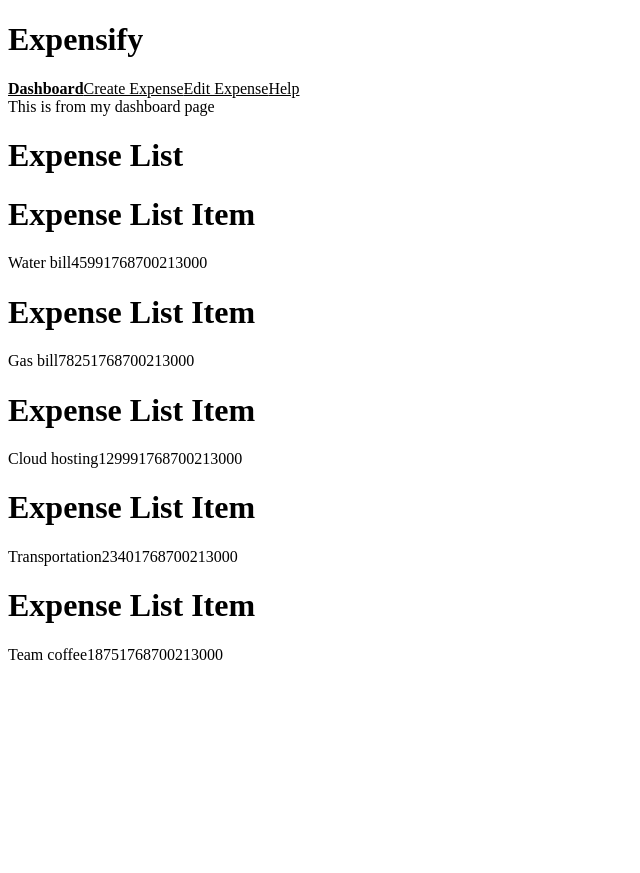
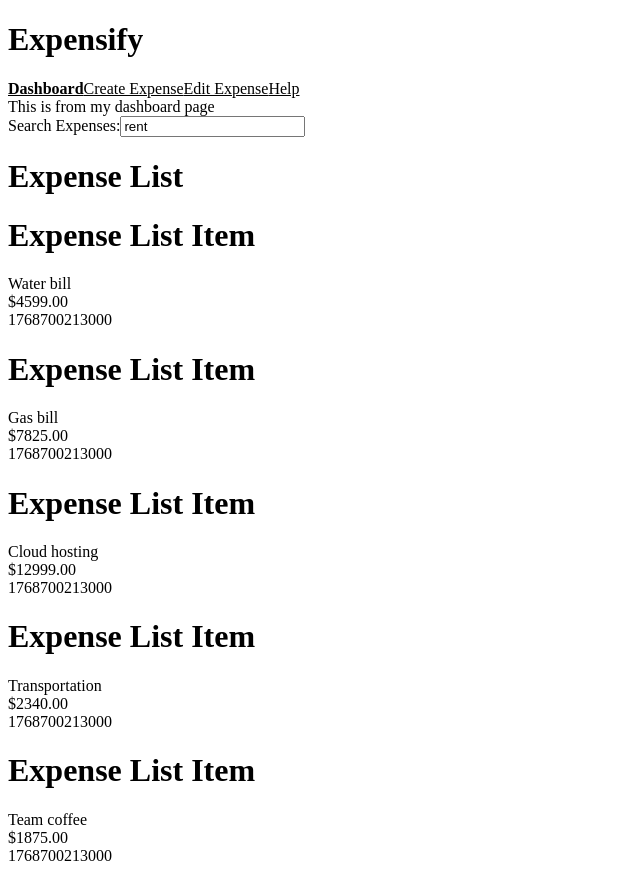
Before and after one commit to DLew2024/Expensify, a React (Vite) app: page / in a window 1280 px wide. Shown: the whole page, without its empty margins (0-640 px from the left). Before the commit the page ends 800 px from the top, so only its background shows below. Built offline with nearby package versions, Linux system fonts and the light colour scheme.

Commit message:
using modern react useSelector to get state

```diff
--- a/src/components/Routes/ExpenseDashboard/ExpenseDashboard.tsx
+++ b/src/components/Routes/ExpenseDashboard/ExpenseDashboard.tsx
@@ -4,6 +4,7 @@
 import { setTextFilter } from '../../../store/slices/filtersSlice';
 import { store } from '../../../store/store';
 import ExpenseList from './components/ExpenseList';
+import ExpenseListFilters from './components/ExpenseListFilters';
 
 const ExpenseDashBoardPage = () => {
 	const dispatch = useDispatch();
@@ -71,6 +72,7 @@
 	return (
 		<div>
 			This is from my dashboard page
+			<ExpenseListFilters />
 			<ExpenseList />
 		</div>
 	);
--- a/src/components/Routes/ExpenseDashboard/components/ExpenseList.tsx
+++ b/src/components/Routes/ExpenseDashboard/components/ExpenseList.tsx
@@ -1,30 +1,18 @@
-import { connect } from 'react-redux';
+import { useSelector } from 'react-redux';
 import type { AppState } from '../../../../store/store';
-import type { Expense } from '../../../../utils/DataTypes/ExpenseTypes';
-import type { Filters } from '../../../../utils/DataTypes/FilterTypes';
 import ExpenseListItem from './ExpenseListItem';
 
-type ExpenseListProps = {
-	expenses: Expense[];
-	filters: Filters;
-};
+const ExpenseList = () => {
+	const $expenses = useSelector((state: AppState) => state.expenses.expenses);
 
-const ExpenseList = ({ expenses }: ExpenseListProps) => {
 	return (
 		<div>
 			<h1>Expense List</h1>
-			{expenses.map((expense) => {
+			{$expenses.map((expense) => {
 				return <ExpenseListItem key={expense.id} {...expense} />;
 			})}
 		</div>
 	);
 };
 
-const mapStateToProps = (state: AppState) => {
-	return {
-		expenses: state.expenses.expenses,
-		filters: state.filters.filters,
-	};
-};
-
-export default connect(mapStateToProps)(ExpenseList);
+export default ExpenseList;
--- /dev/null
+++ b/src/components/Routes/ExpenseDashboard/components/ExpenseListFilters.tsx
@@ -0,0 +1,23 @@
+import { useDispatch, useSelector } from '../../../../store/hooks';
+import { setTextFilter } from '../../../../store/slices/filtersSlice';
+import type { AppState } from '../../../../store/store';
+
+const ExpenseListFilters = () => {
+	const dispatch = useDispatch();
+	const $filters = useSelector((state: AppState) => state.filters.filters);
+
+	return (
+		<div>
+			<label htmlFor="expense-search">Search Expenses:</label>
+			<input
+				id="expense-search"
+				type="text"
+				placeholder="Search expenses..."
+				value={$filters.text}
+				onChange={(e) => dispatch(setTextFilter(e.target.value))}
+			/>
+		</div>
+	);
+};
+
+export default ExpenseListFilters;
--- a/src/components/Routes/ExpenseDashboard/components/ExpenseListItem.tsx
+++ b/src/components/Routes/ExpenseDashboard/components/ExpenseListItem.tsx
@@ -1,13 +1,14 @@
-import { connect } from 'react-redux';
-import type { AppState } from '../../../../store/store';
 import type { Expense } from '../../../../utils/DataTypes/ExpenseTypes';
+import { convertPriceToString } from '../../../../utils/Functions/Conversions/StringFunctionUtils';
 
 const ExpenseListItem = ({ description, amount, createdAt }: Expense) => {
 	return (
 		<div>
 			<h1>Expense List Item</h1>
 			{description}
-			{amount}
+			<br />
+			{convertPriceToString(amount)}
+			<br />
 			{createdAt}
 		</div>
 	);
--- /dev/null
+++ b/src/utils/Functions/Conversions/StringFunctionUtils.ts
@@ -0,0 +1,3 @@
+export const convertPriceToString = (price: number): string => {
+	return `$${price.toFixed(2)}`;
+};
```
